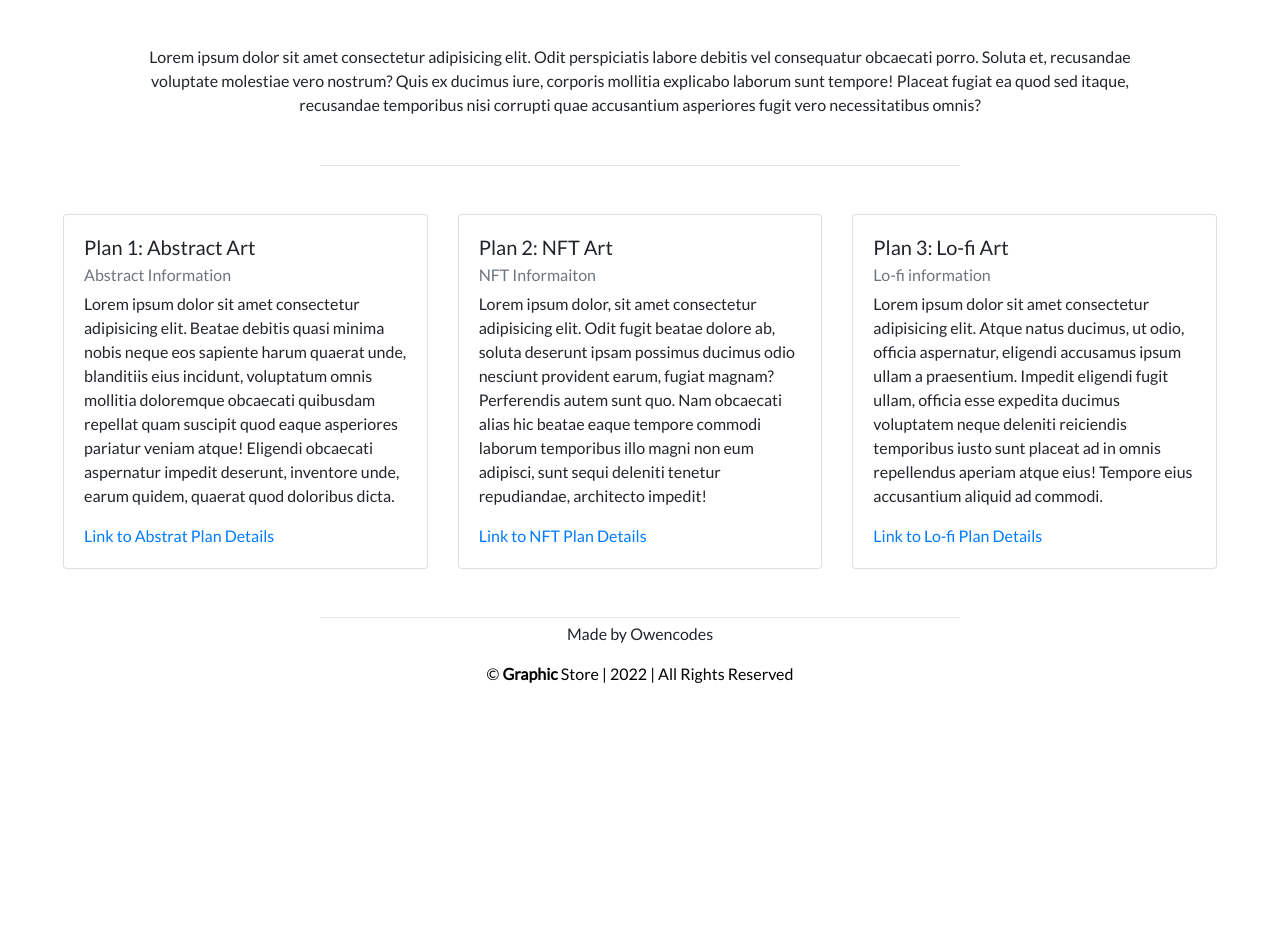
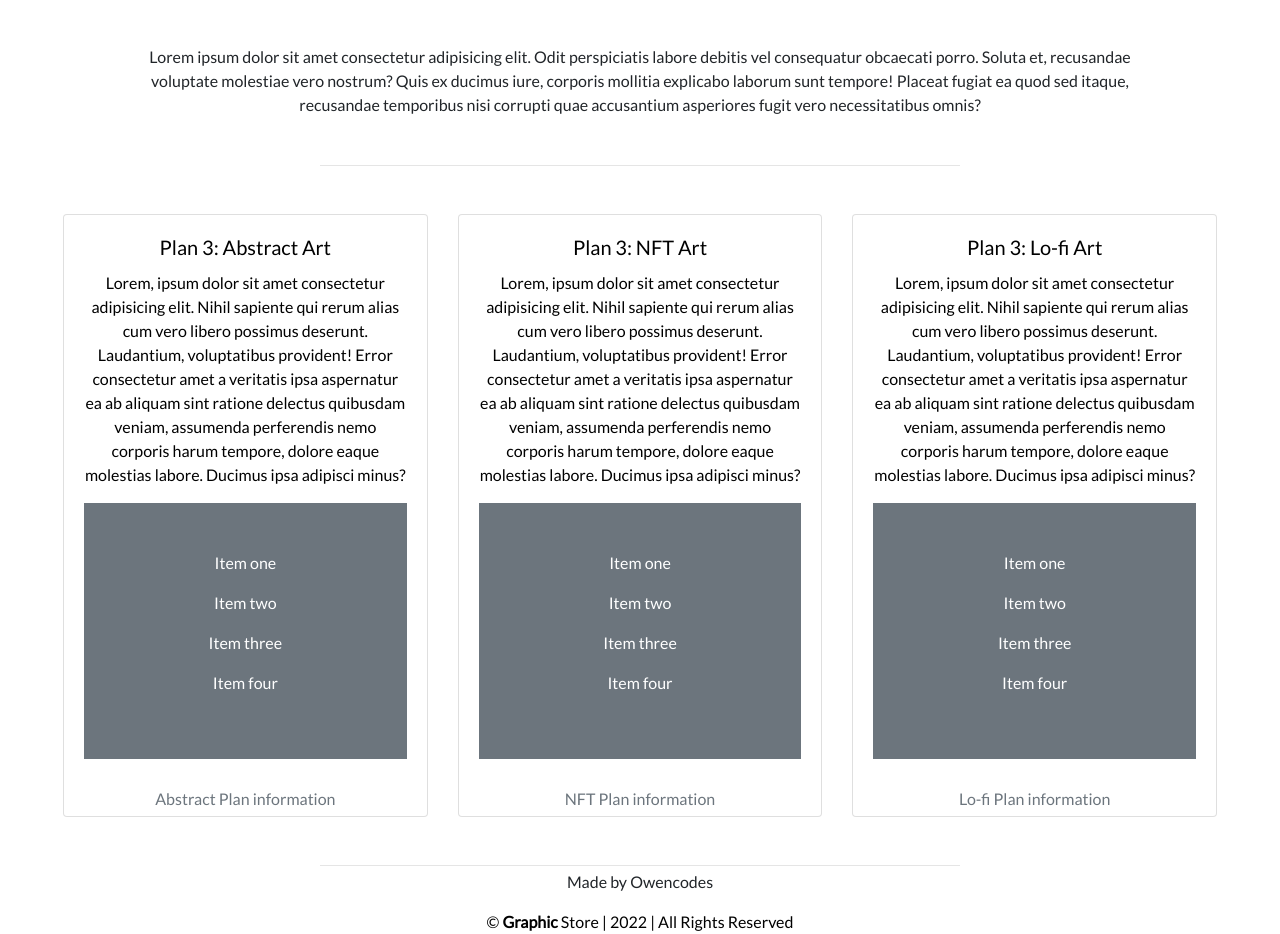
Before and after one commit to Code-Institute-Submissions/p5-graphicstore, a Django app: page /plans/ in a window 1280 px wide. Shown: the part 903-1837 px from the top of the page. Before the commit the page ends 1586 px from the top, so only its background shows below. Run offline with Django 3.2, Linux system fonts and the light colour scheme; some libraries are stand-ins or nearby versions.

Commit message:
Added plans page content

```diff
--- a/home/templates/home/plans.html
+++ b/home/templates/home/plans.html
@@ -35,30 +35,58 @@
         <p>Lorem ipsum dolor sit amet consectetur adipisicing elit. Odit perspiciatis labore debitis vel consequatur obcaecati porro. Soluta et, recusandae voluptate molestiae vero nostrum? Quis ex ducimus iure, corporis mollitia explicabo laborum sunt tempore! Placeat fugiat ea quod sed itaque, recusandae temporibus nisi corrupti quae accusantium asperiores fugit vero necessitatibus omnis?</p>
        </div>
        <hr class="w-50 mb-1">
+       <!-- Add a base price to the type of drawing added to the cart -->
        <div class="card-deck my-5 mx-5">
+        <div class="card" style="width: 18rem;">
+          <div class="card-body">
+            <a href="#" class="card-link">
+            <div class="text-center">
+              <h5 class="card-title text-black">Plan 3: Abstract Art</h5>
+            </div>
+            <p class="text-black text-center">Lorem, ipsum dolor sit amet consectetur adipisicing elit. Nihil sapiente qui rerum alias cum vero libero possimus deserunt. Laudantium, voluptatibus provident! Error consectetur amet a veritatis ipsa aspernatur ea ab aliquam sint ratione delectus quibusdam veniam, assumenda perferendis nemo corporis harum tempore, dolore eaque molestias labore. Ducimus ipsa adipisci minus?</p>
+            </a>
+            <ol class="bg-secondary text-white px-5 py-5 text-center">
+              <p>Item one</p>
+              <p>Item two</p>
+              <p>Item three</p>
+              <p>Item four</p>
+            </ol>
+          </div>
+          <h6 class="card-subtitle mb-2 text-muted text-center">Abstract Plan information</h6>
+      </div>
           <div class="card" style="width: 18rem;">
             <div class="card-body">
-              <h5 class="card-title">Plan 1: Abstract Art</h5>
-              <h6 class="card-subtitle mb-2 text-muted">Abstract Information</h6>
-              <p class="card-text">Lorem ipsum dolor sit amet consectetur adipisicing elit. Beatae debitis quasi minima nobis neque eos sapiente harum quaerat unde, blanditiis eius incidunt, voluptatum omnis mollitia doloremque obcaecati quibusdam repellat quam suscipit quod eaque asperiores pariatur veniam atque! Eligendi obcaecati aspernatur impedit deserunt, inventore unde, earum quidem, quaerat quod doloribus dicta.</p>
-              <a href="#" class="card-link">Link to Abstrat Plan Details</a>
+              <a href="#" class="card-link">
+              <div class="text-center">
+                <h5 class="card-title text-black">Plan 3: NFT Art</h5>
+              </div>
+              <p class="text-black text-center">Lorem, ipsum dolor sit amet consectetur adipisicing elit. Nihil sapiente qui rerum alias cum vero libero possimus deserunt. Laudantium, voluptatibus provident! Error consectetur amet a veritatis ipsa aspernatur ea ab aliquam sint ratione delectus quibusdam veniam, assumenda perferendis nemo corporis harum tempore, dolore eaque molestias labore. Ducimus ipsa adipisci minus?</p>
+              </a>
+              <ol class="bg-secondary text-white px-5 py-5 text-center">
+                <p>Item one</p>
+                <p>Item two</p>
+                <p>Item three</p>
+                <p>Item four</p>
+              </ol>
             </div>
+            <h6 class="card-subtitle mb-2 text-muted text-center">NFT Plan information</h6>
           </div>
           <div class="card" style="width: 18rem;">
             <div class="card-body">
-              <h5 class="card-title">Plan 2: NFT Art</h5>
-              <h6 class="card-subtitle mb-2 text-muted">NFT Informaiton</h6>
-              <p class="card-text">Lorem ipsum dolor, sit amet consectetur adipisicing elit. Odit fugit beatae dolore ab, soluta deserunt ipsam possimus ducimus odio nesciunt provident earum, fugiat magnam? Perferendis autem sunt quo. Nam obcaecati alias hic beatae eaque tempore commodi laborum temporibus illo magni non eum adipisci, sunt sequi deleniti tenetur repudiandae, architecto impedit!</p>
-              <a href="#" class="card-link">Link to NFT Plan Details</a>
+              <a href="#" class="card-link">
+              <div class="text-center">
+                <h5 class="card-title text-black">Plan 3: Lo-fi Art</h5>
+              </div>
+              <p class="text-black text-center">Lorem, ipsum dolor sit amet consectetur adipisicing elit. Nihil sapiente qui rerum alias cum vero libero possimus deserunt. Laudantium, voluptatibus provident! Error consectetur amet a veritatis ipsa aspernatur ea ab aliquam sint ratione delectus quibusdam veniam, assumenda perferendis nemo corporis harum tempore, dolore eaque molestias labore. Ducimus ipsa adipisci minus?</p>
+              </a>
+              <ol class="bg-secondary text-white px-5 py-5 text-center">
+                <p>Item one</p>
+                <p>Item two</p>
+                <p>Item three</p>
+                <p>Item four</p>
+              </ol>
             </div>
-          </div>
-          <div class="card" style="width: 18rem;">
-            <div class="card-body">
-              <h5 class="card-title">Plan 3: Lo-fi Art</h5>
-              <h6 class="card-subtitle mb-2 text-muted">Lo-fi information</h6>
-              <p class="card-text">Lorem ipsum dolor sit amet consectetur adipisicing elit. Atque natus ducimus, ut odio, officia aspernatur, eligendi accusamus ipsum ullam a praesentium. Impedit eligendi fugit ullam, officia esse expedita ducimus voluptatem neque deleniti reiciendis temporibus iusto sunt placeat ad in omnis repellendus aperiam atque eius! Tempore eius accusantium aliquid ad commodi.</p>
-              <a href="#" class="card-link">Link to Lo-fi Plan Details</a>
-            </div>
+            <h6 class="card-subtitle mb-2 text-muted text-center">Lo-fi Plan information</h6>
         </div>
       </div>
 {% endblock %}
```
